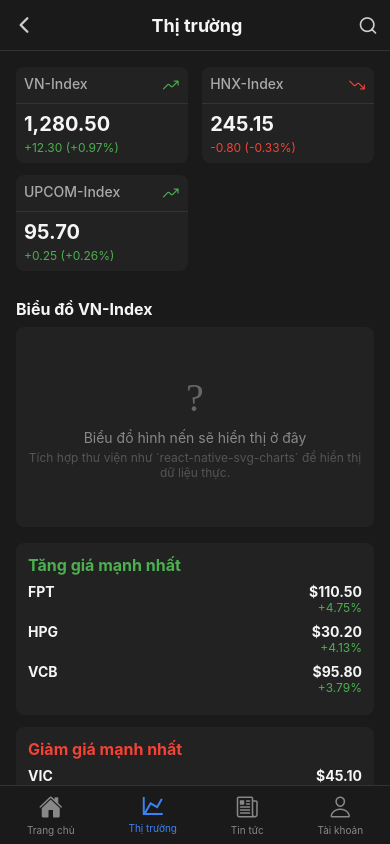
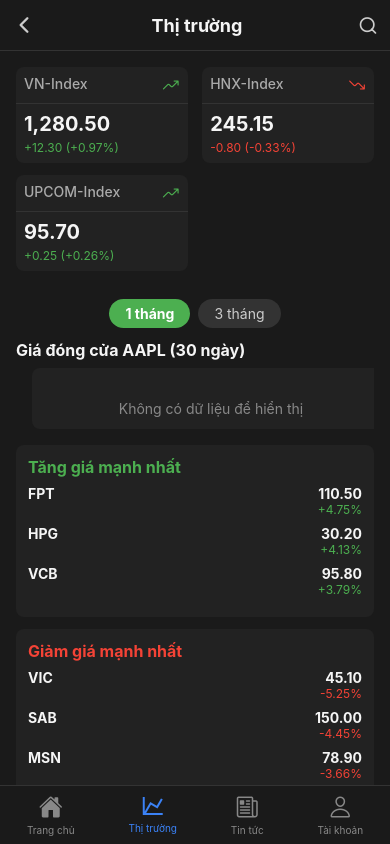
Before and after one commit to nktruong20/mobilestock, a React Native app: screen /Market in a window 390 px wide. Built offline with nearby package versions, Linux system fonts and the light colour scheme; no server answers.

Commit message:
Thêm biểu đồ AAPL

```diff
--- a/package.json
+++ b/package.json
@@ -36,6 +36,7 @@
     "react-dom": "19.0.0",
     "react-native": "0.79.5",
     "react-native-awesome-alerts": "^2.0.0",
+    "react-native-chart-kit": "^6.12.0",
     "react-native-gesture-handler": "~2.24.0",
     "react-native-reanimated": "~3.17.4",
     "react-native-safe-area-context": "5.4.0",
@@ -43,7 +44,8 @@
     "react-native-svg": "15.11.2",
     "react-native-url-polyfill": "^2.0.0",
     "react-native-web": "~0.20.0",
-    "react-native-webview": "13.13.5"
+    "react-native-webview": "13.13.5",
+    "victory-native": "^41.18.0"
   },
   "devDependencies": {
     "@babel/core": "^7.25.2",
--- a/screens/MarketPage.jsx
+++ b/screens/MarketPage.jsx
@@ -1,11 +1,10 @@
 // screens/MarketPage.js
+import { Feather, Ionicons } from '@expo/vector-icons';
+import { useNavigation } from '@react-navigation/native';
+import { useEffect, useMemo, useState } from 'react';
 import {
-    Feather,
-    Ionicons,
-    MaterialCommunityIcons,
-} from '@expo/vector-icons';
-import { useNavigation } from '@react-navigation/native';
-import {
+  ActivityIndicator,
+  Dimensions,
   SafeAreaView,
   ScrollView,
   StatusBar,
@@ -14,10 +13,17 @@ import {
   TouchableOpacity,
   View,
 } from 'react-native';
-import BottomNav from '../screens/BottomNav'; // ← ensure this path
+import { LineChart } from 'react-native-chart-kit';
+import BottomNav from '../screens/BottomNav';
+
+import { getHistory } from '../services/market';
 
 export default function MarketPage() {
   const navigation = useNavigation();
+
+  const [period, setPeriod] = useState('1m');
+  const [history, setHistory] = useState([]);
+  const [loading, setLoading] = useState(true);
 
   const marketIndices = [
     { name: 'VN-Index',  value: '1,280.50', change: '+12.30', percent: '+0.97%', up: true },
@@ -38,6 +44,42 @@ export default function MarketPage() {
     ],
   };
 
+  useEffect(() => {
+    setLoading(true);
+    (async () => {
+      const h = await getHistory('AAPL', period);
+      setHistory(h);
+      setLoading(false);
+    })();
+  }, [period]);
+
+  // Prepare labels & data arrays
+  const { labels, data } = useMemo(() => {
+    if (!history.length) return { labels: [], data: [] };
+    return {
+      labels: history.map(item => {
+        const d = new Date(item.date);
+        return `${d.getDate()}/${d.getMonth() + 1}`;
+      }),
+      data: history.map(item => item.close),
+    };
+  }, [history]);
+
+  const screenWidth = Dimensions.get('window').width - 32;
+
+  if (loading) {
+    return (
+      <SafeAreaView style={styles.loadingContainer}>
+        <ActivityIndicator size="large" color="#4caf50" />
+      </SafeAreaView>
+    );
+  }
+
+  const titleText =
+    period === '1m'
+      ? 'Giá đóng cửa AAPL (30 ngày)'
+      : 'Giá đóng cửa AAPL (3 tháng)';
+
   return (
     <SafeAreaView style={styles.container}>
       <StatusBar barStyle="light-content" backgroundColor="#1a1a1a" />
@@ -53,7 +95,6 @@ export default function MarketPage() {
         </TouchableOpacity>
       </View>
 
-      {/* Content */}
       <ScrollView contentContainerStyle={styles.content}>
         {/* Market Indices */}
         <View style={styles.indicesContainer}>
@@ -61,11 +102,10 @@ export default function MarketPage() {
             <View key={i} style={styles.card}>
               <View style={styles.cardHeader}>
                 <Text style={styles.cardTitle}>{idx.name}</Text>
-                {idx.up ? (
-                  <Ionicons name="trending-up" size={18} color="#4caf50" />
-                ) : (
-                  <Ionicons name="trending-down" size={18} color="#f44336" />
-                )}
+                {idx.up
+                  ? <Ionicons name="trending-up" size={18} color="#4caf50" />
+                  : <Ionicons name="trending-down" size={18} color="#f44336" />
+                }
               </View>
               <View style={styles.cardBody}>
                 <Text style={styles.value}>{idx.value}</Text>
@@ -77,33 +117,83 @@ export default function MarketPage() {
           ))}
         </View>
 
-        {/* Chart Placeholder */}
+        {/* Period Toggle */}
+        <View style={styles.toggleContainer}>
+          {[
+            { key: '1m', label: '1 tháng' },
+            { key: '3m', label: '3 tháng' },
+          ].map(opt => (
+            <TouchableOpacity
+              key={opt.key}
+              style={[
+                styles.toggleBtn,
+                period === opt.key && styles.toggleBtnActive,
+              ]}
+              onPress={() => setPeriod(opt.key)}
+            >
+              <Text
+                style={[
+                  styles.toggleLabel,
+                  period === opt.key && styles.toggleLabelActive,
+                ]}
+              >
+                {opt.label}
+              </Text>
+            </TouchableOpacity>
+          ))}
+        </View>
+
+        {/* Chart Section */}
         <View style={styles.chartSection}>
-          <Text style={styles.sectionTitle}>Biểu đồ VN-Index</Text>
-          <View style={styles.chartCard}>
-            <MaterialCommunityIcons name="candlestick-chart" size={40} color="#666" />
-            <Text style={styles.chartText}>Biểu đồ hình nến sẽ hiển thị ở đây</Text>
-            <Text style={styles.chartSubtext}>
-              Tích hợp thư viện như `react-native-svg-charts` để hiển thị dữ liệu thực.
-            </Text>
+          <Text style={styles.sectionTitle}>{titleText}</Text>
+          <ScrollView
+            horizontal
+            showsHorizontalScrollIndicator={false}
+            contentContainerStyle={{ paddingLeft: 16 }}
+          >
+            <View style={[styles.chartCard, { width: Math.max(screenWidth, data.length * 40) }]}>
+              {data.length > 0 ? (
+                <LineChart
+                  data={{
+                    labels,
+                    datasets: [{ data }],
+                  }}
+                  width={Math.max(screenWidth, data.length * 40)}
+                  height={260}
+                  yAxisSuffix=" USD"
+                  chartConfig={{
+                    backgroundGradientFrom: '#1a1a1a',
+                    backgroundGradientTo: '#1a1a1a',
+                    decimalPlaces: 2,
+                    color: (opacity = 1) => `rgba(76,175,80,${opacity})`,
+                    labelColor: (opacity = 1) => `rgba(245,245,245,${opacity})`,
+                    style: { borderRadius: 8 },
+                    propsForDots: { r: '3', strokeWidth: '2', stroke: '#4caf50' },
+                  }}
+                  style={{ borderRadius: 8 }}
+                  withDots
+                  withShadow={false}
+                  withInnerLines={false}
+                />
+              ) : (
+                <Text style={styles.noDataText}>Không có dữ liệu để hiển thị</Text>
+              )}
             </View>
+          </ScrollView>
         </View>
 
         {/* Top Movers */}
         <View style={styles.moversContainer}>
-          {['gainers', 'losers'].map((key) => (
+          {['gainers', 'losers'].map(key => (
             <View key={key} style={styles.moversCard}>
               <Text style={[styles.sectionTitle, key === 'gainers' ? styles.up : styles.down]}>
                 {key === 'gainers' ? 'Tăng giá mạnh nhất' : 'Giảm giá mạnh nhất'}
               </Text>
               {movers[key].map((s, idx) => (
                 <View key={idx} style={styles.stockItem}>
-                  <View>
                   <Text style={styles.symbol}>{s.symbol}</Text>
-                    <Text style={styles.name}>{s.name}</Text>
-                  </View>
                   <View style={styles.right}>
-                    <Text style={styles.price}>${s.price.toFixed(2)}</Text>
+                    <Text style={styles.price}>{s.price.toFixed(2)}</Text>
                     <Text style={[styles.percent, key === 'gainers' ? styles.up : styles.down]}>
                       {s.percent}
                     </Text>
@@ -115,47 +205,37 @@ export default function MarketPage() {
         </View>
       </ScrollView>
 
-      {/* Bottom nav */}
       <BottomNav activeRoute="Market" />
     </SafeAreaView>
   );
 }
 
 const styles = StyleSheet.create({
+  loadingContainer: {
+    flex: 1, justifyContent: 'center', alignItems: 'center', backgroundColor: '#1a1a1a'
+  },
   container: { flex: 1, backgroundColor: '#1a1a1a' },
 
   header: {
-    flexDirection: 'row',
-    alignItems: 'center',
-    justifyContent: 'space-between',
-    padding: 12,
-    backgroundColor: '#1a1a1a',
-    borderBottomWidth: 1,
-    borderBottomColor: '#333',
+    flexDirection: 'row', alignItems: 'center',
+    justifyContent: 'space-between', padding: 12,
+    backgroundColor: '#1a1a1a', borderBottomWidth: 1, borderBottomColor: '#333'
   },
   headerTitle: { fontSize: 18, color: '#f5f5f5', fontWeight: 'bold' },
 
   content: { padding: 16, paddingBottom: 80 },
 
   indicesContainer: {
-    flexDirection: 'row',
-    flexWrap: 'wrap',
-    justifyContent: 'space-between',
-    marginBottom: 16,
+    flexDirection: 'row', flexWrap: 'wrap',
+    justifyContent: 'space-between', marginBottom: 16,
   },
   card: {
-    width: '48%',
-    backgroundColor: '#222',
-    borderRadius: 8,
-    marginBottom: 12,
-    overflow: 'hidden',
+    width: '48%', backgroundColor: '#222',
+    borderRadius: 8, marginBottom: 12, overflow: 'hidden',
   },
   cardHeader: {
-    flexDirection: 'row',
-    justifyContent: 'space-between',
-    padding: 8,
-    borderBottomWidth: 1,
-    borderBottomColor: '#333',
+    flexDirection: 'row', justifyContent: 'space-between',
+    padding: 8, borderBottomWidth: 1, borderBottomColor: '#333',
   },
   cardTitle: { color: '#aaa', fontSize: 14, fontWeight: '500' },
   cardBody: { padding: 8 },
@@ -164,33 +244,38 @@ const styles = StyleSheet.create({
   up: { color: '#4caf50' },
   down: { color: '#f44336' },
 
+  toggleContainer: {
+    flexDirection: 'row', justifyContent: 'center', marginBottom: 12,
+  },
+  toggleBtn: {
+    paddingVertical: 6, paddingHorizontal: 16, marginHorizontal: 4,
+    borderRadius: 20, backgroundColor: '#333',
+  },
+  toggleBtnActive: {
+    backgroundColor: '#4caf50',
+  },
+  toggleLabel: {
+    color: '#ccc', fontSize: 14,
+  },
+  toggleLabelActive: {
+    color: '#fff', fontWeight: 'bold',
+  },
+
   chartSection: { marginBottom: 16 },
   sectionTitle: { fontSize: 16, fontWeight: 'bold', color: '#f5f5f5', marginBottom: 8 },
   chartCard: {
-    backgroundColor: '#222',
-    borderRadius: 8,
-    height: 200,
-    alignItems: 'center',
-    justifyContent: 'center',
-    padding: 12,
+    backgroundColor: '#222', borderRadius: 8, padding: 12, alignItems: 'center'
   },
-  chartText: { color: '#888', marginTop: 8 },
-  chartSubtext: { color: '#555', fontSize: 12, marginTop: 4, textAlign: 'center' },
+  noDataText: { color: '#888', fontSize: 14, marginTop: 20 },
 
   moversContainer: { marginBottom: 16 },
   moversCard: {
-    backgroundColor: '#222',
-    borderRadius: 8,
-    padding: 12,
-    marginBottom: 12,
+    backgroundColor: '#222', borderRadius: 8, padding: 12, marginBottom: 12,
   },
   stockItem: {
-    flexDirection: 'row',
-    justifyContent: 'space-between',
-    marginBottom: 8,
+    flexDirection: 'row', justifyContent: 'space-between', marginBottom: 8,
   },
   symbol: { color: '#f5f5f5', fontWeight: 'bold' },
-  name: { color: '#aaa', fontSize: 12 },
   right: { alignItems: 'flex-end' },
   price: { color: '#f5f5f5', fontWeight: 'bold' },
   percent: { fontSize: 12 },
--- /dev/null
+++ b/services/market.js
@@ -0,0 +1,15 @@
+// src/services/market.js
+import API from './auth';
+
+export async function getHistory(symbol, period = '1m') {
+  try {
+    const resp = await API.get('/api/history', {
+      params: { symbol, period },
+    });
+    // resp.data.history là mảng [{ date, open, high, low, close, volume }, ...]
+    return Array.isArray(resp.data.history) ? resp.data.history : [];
+  } catch (e) {
+    console.warn('getHistory error', e);
+    return [];
+  }
+}
```
Also changed, not shown: 1 other file (tests, documents, lock files or other folders). Lines whose indentation alone changed are shown as unchanged.
